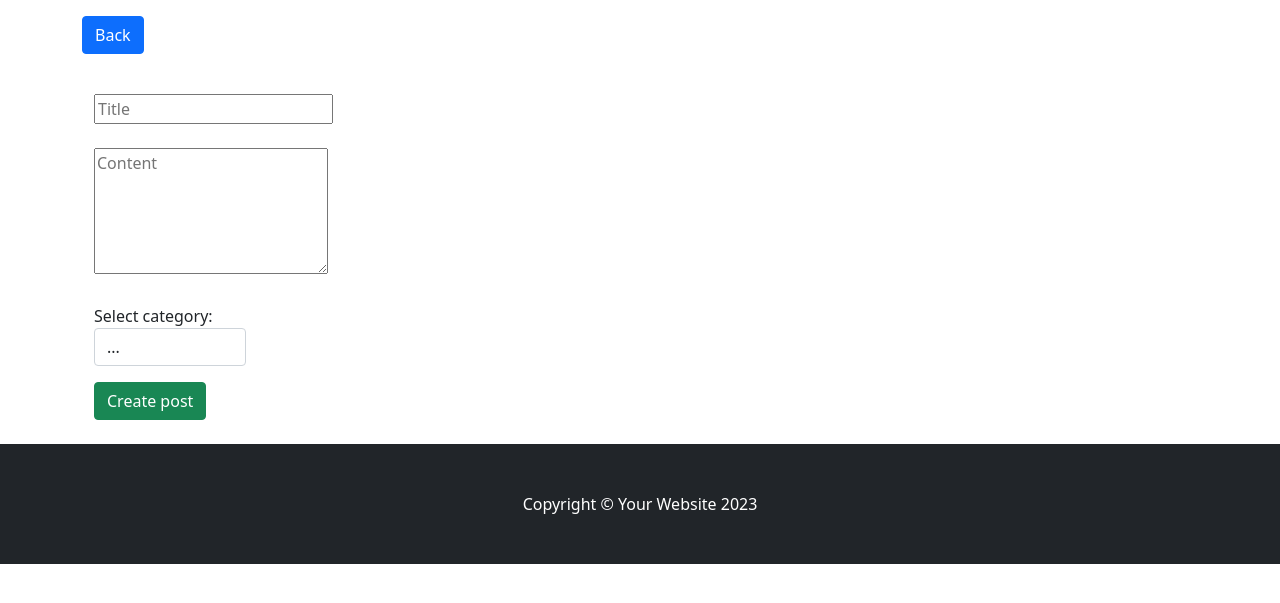
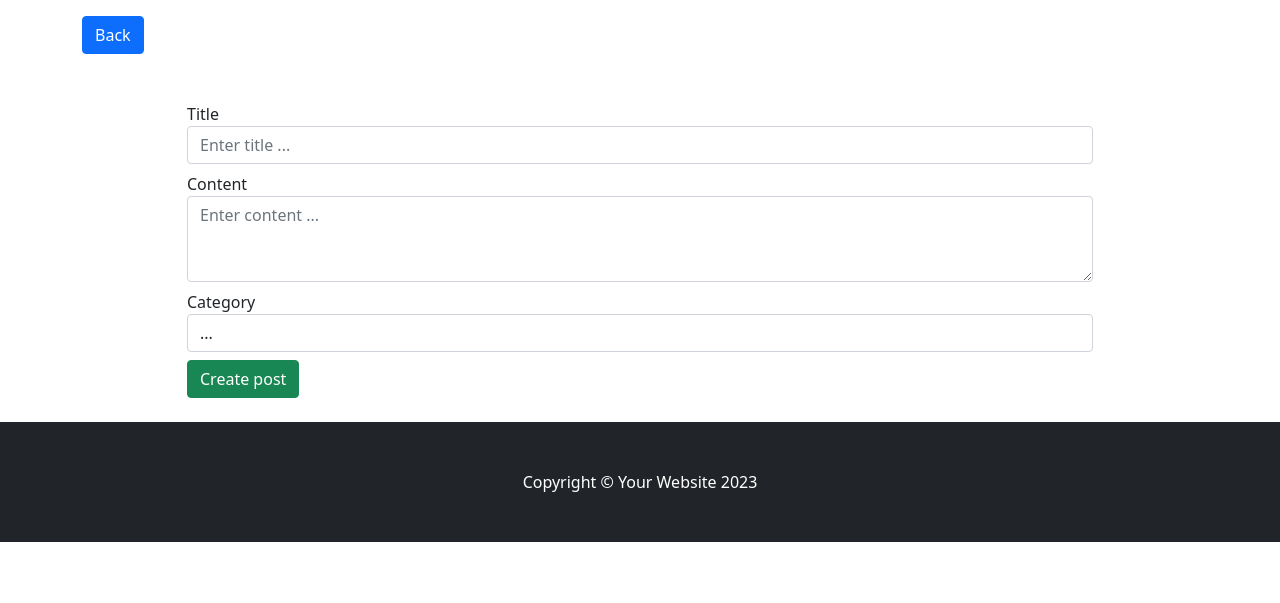
Before and after one commit to Zhumagaliev12/NewsWebApp, a Laravel app: page /posts/create in a window 1280 px wide. Shown: the part 56-659 px from the top of the page. Run offline with Laravel 10, Linux system fonts and the light colour scheme; tables that the repository leaves empty hold one stand-in row (values such as "Sample post").

Commit message:
Add function to notice error.

```diff
--- a/app/Http/Controllers/MyClassController.php
+++ b/app/Http/Controllers/MyClassController.php
@@ -32,13 +32,15 @@ class MyClassController extends Controller
 
     public function store(Request $request)
     {
-        Post::create([
-            'title' => $request->title,
-            'content' => $request->input('content'),
-            'is_published' => $request->is_published,
-            'category_id' =>$request->category_id
+        $validated =  $request->validate([
+           'title' => 'required|max:255',
+           'content' => 'required',
+           'is_published' => 'required|numeric',
+           'category_id' => 'required|numeric|exists:categories,id',
         ]);
-        return redirect()->route('posts.index');
+
+        Post::create($validated);
+        return redirect()->route('posts.index')->with('message', 'Post was created succesfully!');
     }
 
     public function show(Post $post)
@@ -55,12 +57,15 @@ class MyClassController extends Controller
 
     public function update(Request $request, Post $post)
     {
-        $post->update([
-            'title'=> $request->input('title'),
-            'content'=> $request->input('content'),
-            'category_id' =>$request->input('category_id'),
+        $validated =  $request->validate([
+            'title' => 'required|max:255',
+            'content' => 'required',
+            'is_published' => 'required|numeric',
+            'category_id' => 'required|numeric|exists:categories,id',
         ]);
-        return redirect()->route('posts.index');
+
+        $post->update($validated);
+        return redirect()->route('posts.index')->with('message', 'Post updated succesfully!');
     }
 
 
--- a/resources/views/posts/create.blade.php
+++ b/resources/views/posts/create.blade.php
@@ -1,19 +1,49 @@
 @extends('posts.layouts.main')
 @section('content')
     <div class="container">
+        <div class="row justify-content-center">
+            <div class="col-md-10">
                 <form action="{{ route('posts.store') }}" method="post">
                     @csrf
-        <input type="text" name="title" placeholder="Title"><br><br>
-        <textarea name="content" cols="23" rows="5" placeholder="Content"></textarea><br><br>
-        <input type="hidden" value="1" name="is_published">
-        <label>Select category:</label>
-        <select name="category_id" class="form-control mb-3 w-auto">
+
+                    <div class="form-group mt-2">
+                        <label for="titleInput">Title</label>
+                        <input type="text" class="form-control" id="titleInput" name="title" placeholder="Enter title ...">
+                        @error('title')
+                        <div class="alert alert-danger mt-1">{{ $message }}</div>
+                        @enderror
+                    </div>
+
+                    <div class="form-group mt-2">
+                        <label for="contentInput">Content</label>
+                        <textarea class="form-control" id="contentInput" rows="3" name="content" placeholder="Enter content ..."></textarea>
+                        @error('content')
+                        <div class="alert alert-danger mt-1">{{ $message }}</div>
+                        @enderror
+                    </div>
+
+
+                    <div class="form-group mt-2">
+                        <label for="categoryInput">Category</label>
+                        <select class="form-control" name="category_id" id="categoryInput">
                             <option selected>...</option>
                             @foreach($categories as $category)
                                 <option value="{{$category->id}}">{{$category->title}}</option>
                             @endforeach
                         </select>
+                        @error('category_id')
+                        <div class="alert alert-danger mt-1">{{ $message }}</div>
+                        @enderror
+                    </div>
+
+                    <input type="hidden" value="1" name="is_published">
+
+                    <div class="form-group mt-2">
                         <button type="submit" class="btn btn-success">Create post</button>
+                    </div>
+
                 </form>
             </div>
+        </div>
+    </div>
 @endsection
--- a/resources/views/posts/show.blade.php
+++ b/resources/views/posts/show.blade.php
@@ -7,6 +7,7 @@
                 <article>
                     <header class="mb-4">
                         <h1 class="fw-bolder mb-1">{{$post->title}}</h1>
+                        <div class="text-muted fst-italic mb-2">Author:</div>
                         <div class="text-muted fst-italic mb-2">{{$post->created_at}}</div>
 
 {{--                        <a class="badge bg-secondary text-decoration-none link-light" href="#!">Web Design</a>--}}
```
Also changed, not shown: resources/views/posts/edit.blade.php (+37 -5 lines), resources/views/posts/index.blade.php (+11 -3 lines). Lines whose indentation alone changed are shown as unchanged.
